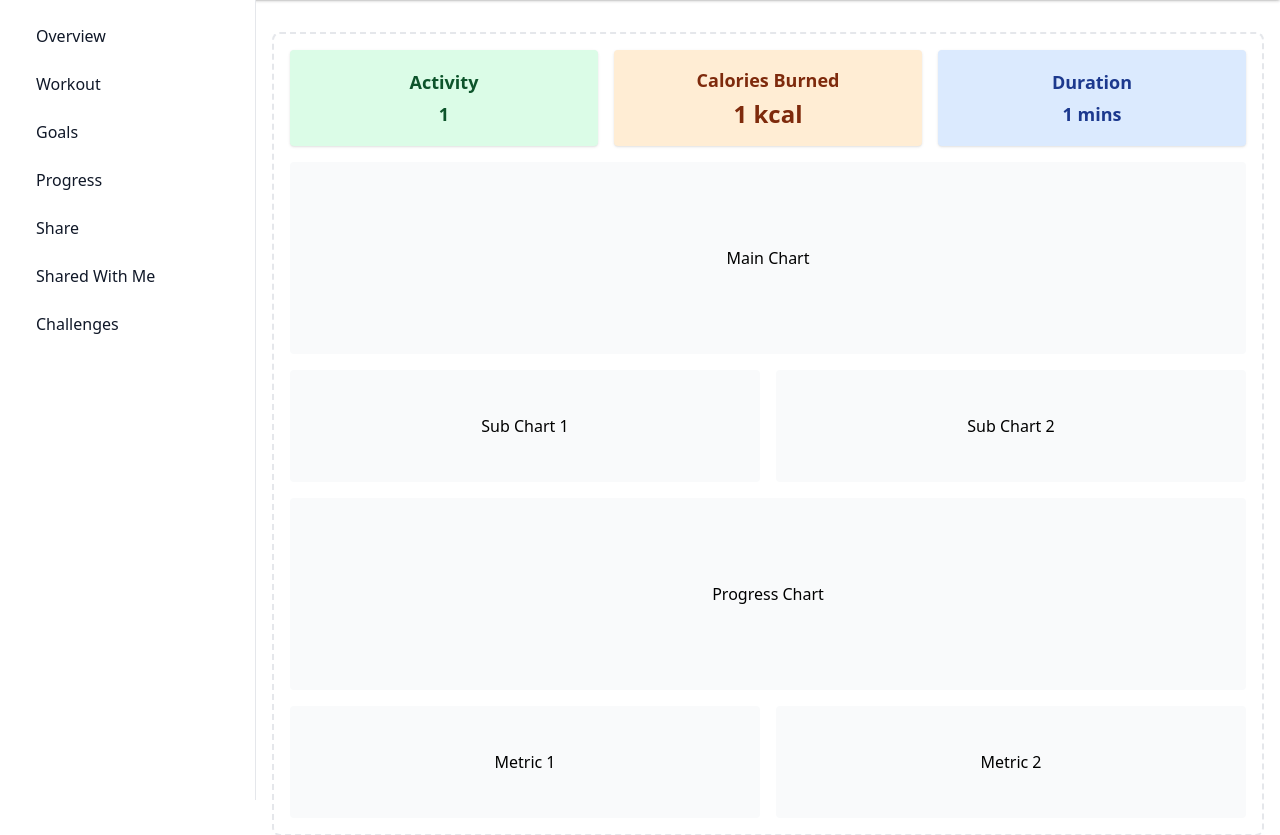
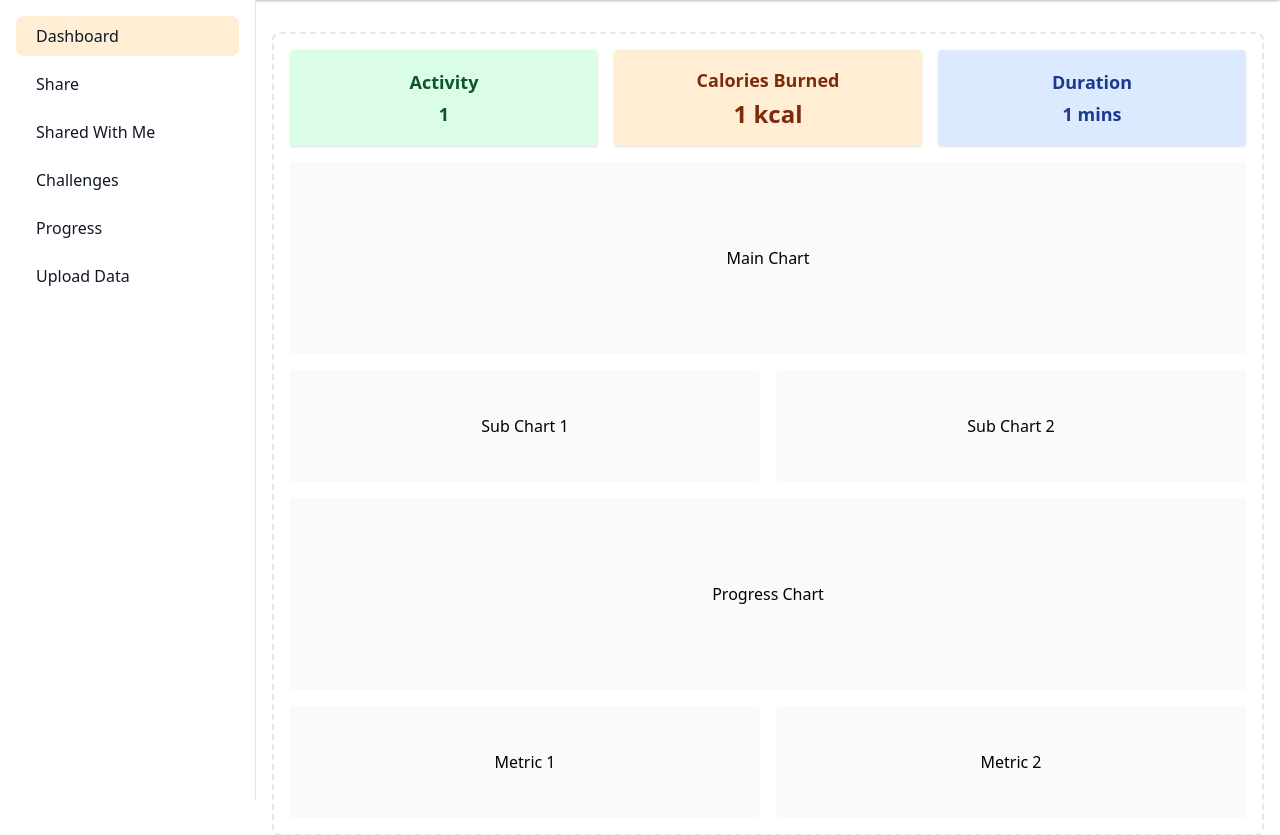
Before and after one commit to ChienAnTu/StrideTrack, a Flask app: page /dashboard in a window 1280 px wide. Shown: the part 64-899 px from the top of the page. Run offline with Flask 3, Linux system fonts and the light colour scheme; a user stored in the database is signed in.

Commit message:
Modulised side-bar in each page

```diff
--- /dev/null
+++ b/app/templates/_sidebar.html
@@ -0,0 +1,44 @@
+<!-- Sidebar Partial -->
+<aside id="default-sidebar"
+  class="fixed top-16 left-0 z-10 w-64 h-screen transition-transform -translate-x-full sm:translate-x-0 bg-white border-r border-gray-200">
+  <div class="h-full p-4 overflow-y-auto">
+    <ul class="space-y-2 font-medium">
+      <li>
+        <a href="{{ url_for('dashboard') }}"
+           class="flex items-center p-2 text-gray-900 rounded-lg hover:bg-orange-100 group {% if request.path == '/dashboard' %}bg-orange-100{% endif %}">
+          <span class="ms-3">Dashboard</span>
+        </a>
+      </li>
+      <li>
+        <a href="{{ url_for('share') }}"
+           class="flex items-center p-2 text-gray-900 rounded-lg hover:bg-orange-100 group {% if request.path == '/share' %}bg-orange-100{% endif %}">
+          <span class="ms-3">Share</span>
+        </a>
+      </li>
+      <li>
+        <a href="{{ url_for('shared_with_me') }}"
+           class="flex items-center p-2 text-gray-900 rounded-lg hover:bg-orange-100 group {% if request.path == '/shared_with_me' %}bg-orange-100{% endif %}">
+          <span class="ms-3">Shared With Me</span>
+        </a>
+      </li>
+      <li>
+        <a href="{{ url_for('challenges') }}"
+           class="flex items-center p-2 text-gray-900 rounded-lg hover:bg-orange-100 group {% if request.path == '/challenges' %}bg-orange-100{% endif %}">
+          <span class="ms-3">Challenges</span>
+        </a>
+      </li>
+      <li>
+        <a href="{{ url_for('visualise') }}"
+           class="flex items-center p-2 text-gray-900 rounded-lg hover:bg-orange-100 group {% if request.path == '/visualise' %}bg-orange-100{% endif %}">
+          <span class="ms-3">Progress</span>
+        </a>
+      </li>
+      <li>
+        <a href="{{ url_for('calories') }}"
+           class="flex items-center p-2 text-gray-900 rounded-lg hover:bg-orange-100 group {% if request.path == '/calories' %}bg-orange-100{% endif %}">
+          <span class="ms-3">Upload Data</span>
+        </a>
+      </li>
+    </ul>
+  </div>
+</aside>
--- a/app/templates/base.html
+++ b/app/templates/base.html
@@ -56,8 +56,8 @@
     <!-- Each page will insert its own content here -->
     {% endblock %}
 
+
     <!-- Footer -->
-
     <section>
       <footer class="bg-white dark:bg-gray-900">
         <div class="mx-auto w-full max-w-screen-xl">
--- a/app/templates/dashboard.html
+++ b/app/templates/dashboard.html
@@ -31,50 +31,9 @@
 <!-- Sidebar + Main Content -->
 <div class="flex pt-16">
   <!-- Sidebar -->
-  <aside id="default-sidebar"
-    class="fixed top-16 left-0 z-10 w-64 h-screen transition-transform -translate-x-full sm:translate-x-0 bg-white border-r border-gray-200">
-    <div class="h-full p-4 overflow-y-auto">
-      <ul class="space-y-2 font-medium">
-        <li>
-          <a href="#" class="flex items-center p-2 text-gray-900 rounded-lg hover:bg-orange-100 group">
-            <span class="ms-3">Overview</span>
-          </a>
-        </li>
-        <li>
-          <a href="#" class="flex items-center p-2 text-gray-900 rounded-lg hover:bg-orange-100 group">
-            <span class="flex-1 ms-3 whitespace-nowrap">Workout</span>
-          </a>
-        </li>
-        <li>
-          <a href="#" class="flex items-center p-2 text-gray-900 rounded-lg hover:bg-orange-100 group">
-            <span class="flex-1 ms-3 whitespace-nowrap">Goals</span>
-          </a>
-        </li>
-        <li>
-          <a href="{{ url_for('visualise') }}" class="flex items-center p-2 text-gray-900 rounded-lg hover:bg-orange-100 group">
-            <span class="flex-1 ms-3 whitespace-nowrap">Progress</span>
-          </a>
-        </li>
-        <!--  -->
-        <li>
-          <a href="{{ url_for('share') }}" class="flex items-center p-2 text-gray-900 rounded-lg hover:bg-orange-100 group">
-            <span class="flex-1 ms-3 whitespace-nowrap">Share</span>
-          </a>
-        </li>
-        <li>
-          <a href="{{ url_for('shared_with_me') }}" class="flex items-center p-2 text-gray-900 rounded-lg hover:bg-orange-100 group">
-            <span class="flex-1 ms-3 whitespace-nowrap">Shared With Me</span>
-          </a>
-        </li>
-        <li>
-          <a href="{{ url_for('challenges') }}" class="flex items-center p-2 text-gray-900 rounded-lg hover:bg-orange-100 group">
-            <span class="flex-1 ms-3 whitespace-nowrap">Challenges</span>
-          </a>
-        </li>
 
-      </ul>
-    </div>
-  </aside>
+  {% include "_sidebar.html" %}
+
 
   <!-- Main content -->
   <main class="sm:ml-64 w-full p-4 mt-4">
```
Also changed, not shown: app/templates/calories.html (+9 -0 lines), app/templates/share.html (+11 -0 lines), app/templates/shared_with_me.html (+9 -0 lines), app/templates/visualise.html (+9 -0 lines). Lines whose indentation alone changed are shown as unchanged.
